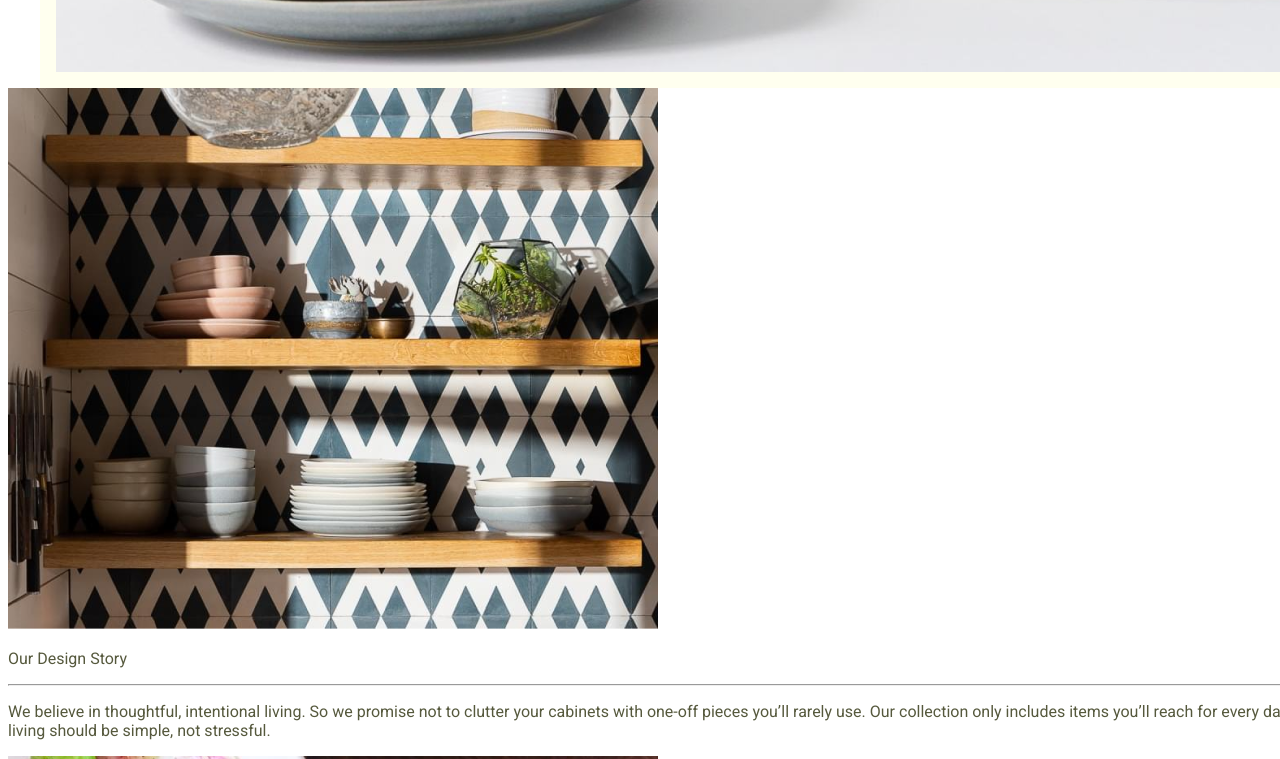
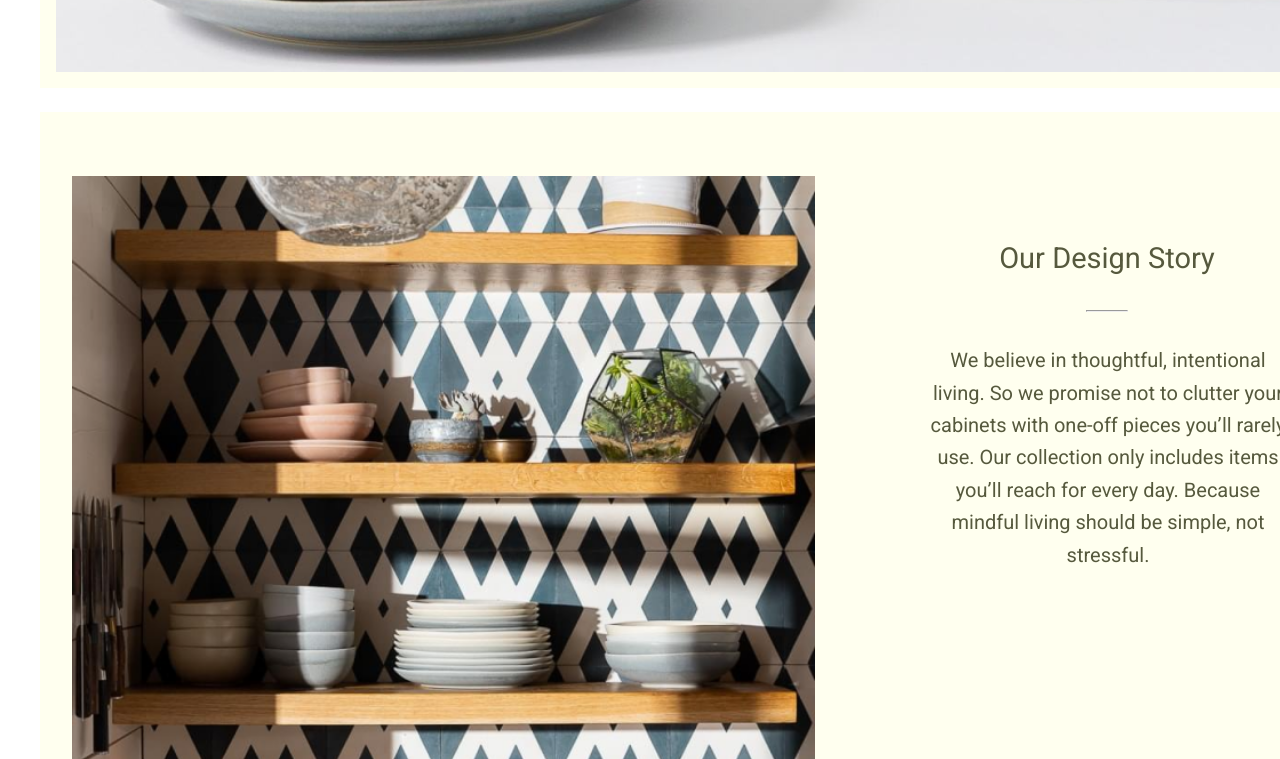
Before and after one commit to AlexandraBahdanava/Landing, a plain HTML site: page index.html in a window 1280 px wide. Shown: the part 2741-3500 px from the top of the page. Drawn offline with Linux system fonts and the light colour scheme.

Commit message:
feat: style the examples-of-using-first block in main according to the design layout

```diff
--- a/index.html
+++ b/index.html
@@ -106,8 +106,8 @@
 
 			<div class="text-examples-of-using-first">
 				<p class="text-title"> Our Design Story </p>
-				<span>  <hr> </span>
-				<p> We believe in thoughtful, intentional living. So we promise not to clutter your cabinets with one-off pieces you’ll rarely use. Our collection only includes items you’ll reach for every day. Because mindful living should be simple, not stressful. </p>
+				<hr>
+				<p class="text-in-examples-of-using-first"> We believe in thoughtful, intentional living. So we promise not to clutter your cabinets with one-off pieces you’ll rarely use. Our collection only includes items you’ll reach for every day. Because mindful living should be simple, not stressful. </p>
 		</section>
 
 		<section class="examples-of-using-second">
--- a/style.css
+++ b/style.css
@@ -275,6 +275,56 @@ a {
 	font-size: 50px;
 }
 
+.examples-of-using-first {
+	background-color: #FFFFEF;
+	width: 1360px;
+	height: 716px;
+	margin-left: 32px;
+	margin-top: 24px;
+	padding-top: 17px;
+}
+
+.examples-of-using-first div {
+	float: left;
+}
+
+.image-examples-of-using-first {
+	margin: 0;
+	padding-left: 32px;
+	padding-top: 47px;
+}
+
+.image-examples-of-using-first img {
+	width: 743px;
+	height: 618px;
+}
+
+.text-examples-of-using-first {
+	width: 500px;
+	text-align: center;
+	padding-left: 42px;
+}
+
+.text-title {
+	margin: 0;
+	font-size: 29px;
+	padding-top: 112px;
+	padding-bottom: 27px;
+}
+
+.text-examples-of-using-first hr {
+	width: 40px;
+}
+
+.text-in-examples-of-using-first {
+	font-size: 20px;
+	line-height: 32.4px;
+
+	width: 360px;
+	margin-left: 71px;
+	margin-top: 32px;
+}
+
 footer {
 	float: left;
 	width: 1424px;
```
